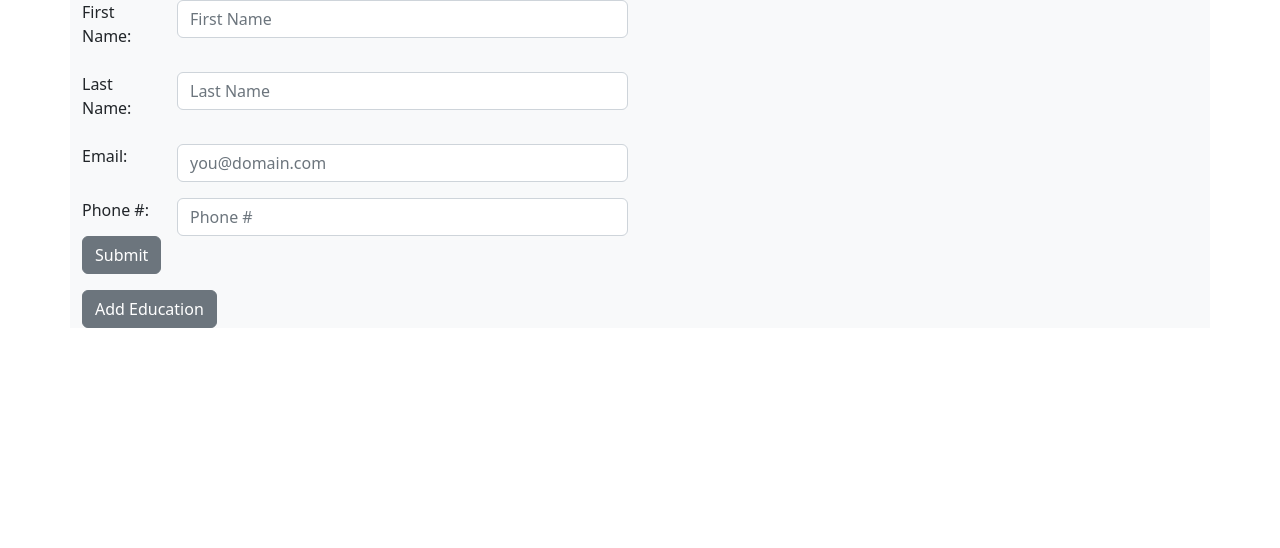
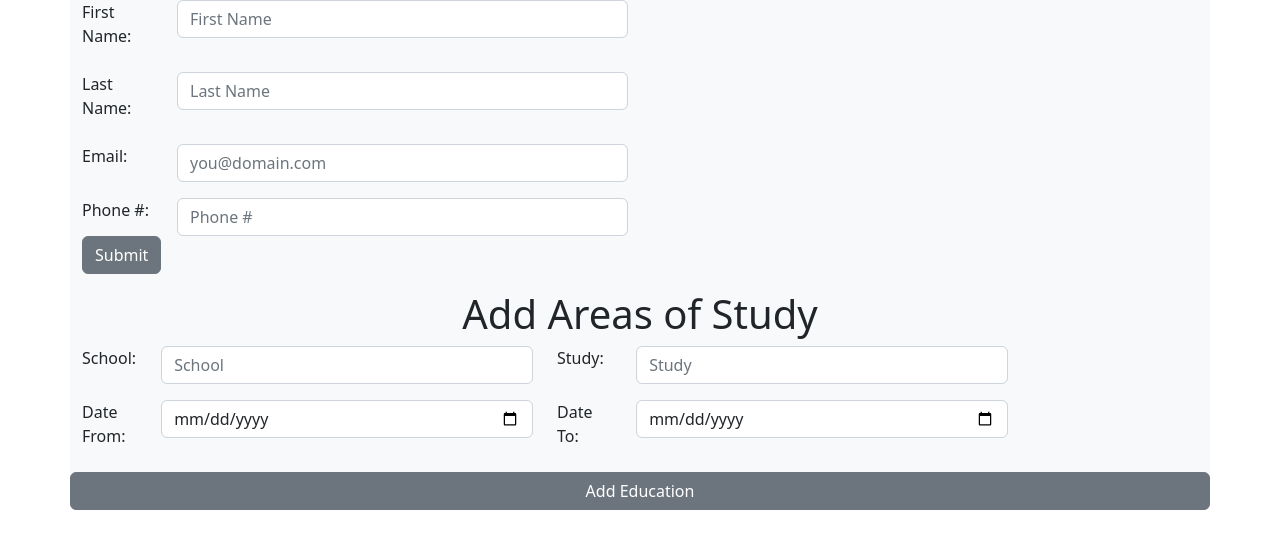
Before and after one commit to cwilliamson29/top-cv-project, a React (Create React App) app: page / in a window 1280 px wide. Shown: the top 548 px of the page. Built offline with nearby package versions, Linux system fonts and the light colour scheme.

Commit message:
Additional work to education component

```diff
--- a/src/components/editComponents/eduComp.jsx
+++ b/src/components/editComponents/eduComp.jsx
@@ -1,15 +1,20 @@
 import React, { Component } from 'react';
 import { Row, Form, FormGroup, Label, Input, Button } from 'reactstrap';
 
-export class Education extends Component {
+
+
+class RenderStudy extends Component {
       constructor(props) {
             super(props);
             this.state = {
                   editing: true,
+                  educationItem: {
                         school: "",
                         study: "",
                         dateFrom: "",
                         dateTo: "",
+                  },
+                  educationArray: []
             };
 
 
@@ -21,10 +26,27 @@ export class Education extends Component {
 
             })
       }
+      handleDelete = itemId => {
+            const tasks = this.state.tasks.filter(item => item.id !== itemId);
+            this.setState({ tasks: tasks })
+      }
+      onSubmitEducation = (e) => {
+            e.preventDefault();
+            this.setState({
+                  editing: false,
+                  educationArray: this.state.educationArray.concat(this.state.educationItem),
+                  educationItem: { school: '', study: '', dateFrom: '', dateTo: '' }
+
+            });
+      }
 
       render() {
             return (
-                  <Form className="row">
+                  <div>
+                    <div className="row text-center">
+                        <h1>Add Areas of Study</h1>
+                    </div>
+                  <Form className="row" onSubmit={this.onSubmitEducation}>
                     <FormGroup className="col-md-5">
                         <Row>
                             <div className="col-md-2">
@@ -60,7 +82,7 @@ export class Education extends Component {
                             <div className="col-md-10">
                                 {this.state.editing ? (<Input type="date" onChange={this.handleChange} value={this.state.dateFrom} id="dateFrom" placeholder="06/29/2012"/>
                                     ) : (
-                                <Label>{this.state.school}</Label>
+                                <Label>{this.state.dateFrom}</Label>
                                     )}
                             </div>
                         </Row>
@@ -78,8 +100,21 @@ export class Education extends Component {
                             </div>
                         </Row>
                     </FormGroup>
+                    <Button type="submit"> Add Education </Button>
                   </Form>
+                </div>
             )
 
       }
+};
+
+function Education() {
+      let studyArray = [1]
+      return (
+            <div>
+                {studyArray.map((item, i) => (<RenderStudy id={item}/>))}
+            </div>
+      )
 }
+
+export default Education;
--- a/src/components/mainComponent.jsx
+++ b/src/components/mainComponent.jsx
@@ -1,7 +1,7 @@
 import React, { Component } from 'react';
 import { Container, Button, Row, Form, FormGroup } from 'reactstrap';
 import { Contact } from './editComponents/contactComp'
-import { Education } from './editComponents/eduComp'
+import Education from './editComponents/eduComp'
 import uniqid from 'uniqid'
 
 class Main extends React.Component {
@@ -31,19 +31,7 @@ class Main extends React.Component {
                         </Row>
 
                         <Row>
-                              <div>
-                                    {this.state.addEducation.map(()=>{
-                                          let formid = uniqid();
-                                          return (
-                                                <div key={formid}>
-                                                      <Education />
-                                                </div>
-                                          )
-                                    })}
-                              </div>
-                              <div>
-                                    <Button onClick={()=> this.addEducationButton()} >Add Education</Button>
-                              </div>
+                              <Education/>
                         </Row>
                   </Container>
             );
```
Lines whose indentation alone changed are shown as unchanged.
